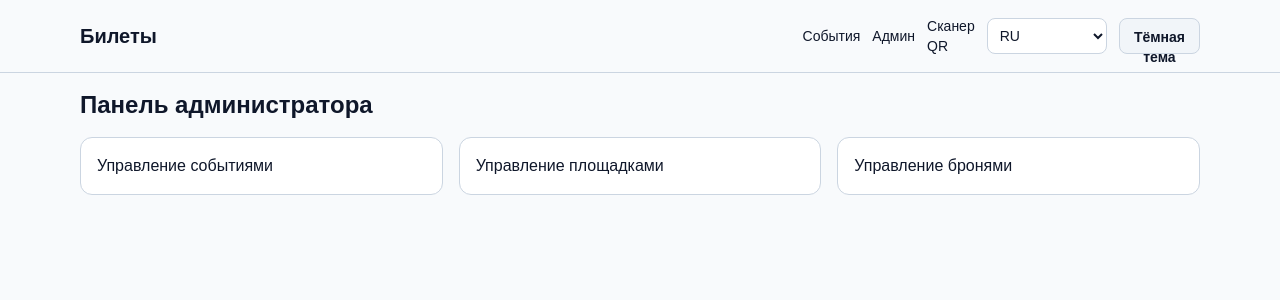
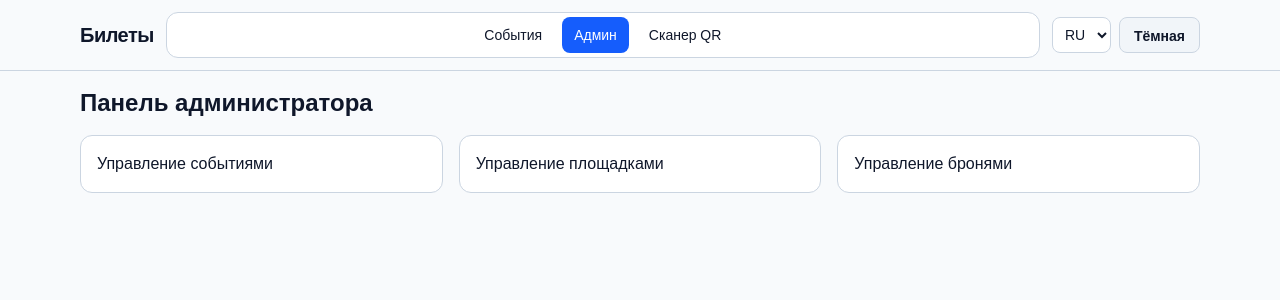
Before and after one commit to arslan-gait/ticket-booking, a Next.js app in the folder frontend/: page /admin in a window 1280 px wide. Shown: the top 300 px of the page. Built offline with nearby package versions, Linux system fonts and the light colour scheme; no server answers.

Commit message:
Redesigned topbar

```diff
--- a/frontend/src/app/layout.tsx
+++ b/frontend/src/app/layout.tsx
@@ -20,7 +20,7 @@ export default async function RootLayout({
     <html lang={initialLang} data-theme={initialTheme}>
       <body>
         <AppSettingsProvider initialLang={initialLang} initialTheme={initialTheme}>
-          <header className="border-b border-[var(--border)]">
+          <header className="sticky top-0 z-20 border-b border-[var(--border)] bg-[var(--background)]/95 backdrop-blur">
             <TopbarMenu />
           </header>
           <main className="mx-auto max-w-6xl p-4">{children}</main>
--- a/frontend/src/components/topbar-menu.tsx
+++ b/frontend/src/components/topbar-menu.tsx
@@ -1,13 +1,24 @@
 "use client";
 
 import Link from "next/link";
-import { useRouter } from "next/navigation";
+import { usePathname, useRouter } from "next/navigation";
 import { useAppSettings } from "@/components/app-settings-provider";
 import type { Language } from "@/lib/i18n";
 
 export default function TopbarMenu() {
   const router = useRouter();
+  const pathname = usePathname();
   const { lang, theme, setLang, toggleTheme, tr } = useAppSettings();
+  const navItems = [
+    { href: "/", label: tr("navEvents") },
+    { href: "/admin", label: tr("navAdmin") },
+    { href: "/admin/scan", label: tr("navScan") },
+  ];
+
+  function isActivePath(href: string): boolean {
+    if (href === "/") return pathname === "/";
+    return pathname === href || pathname.startsWith(`${href}/`);
+  }
 
   function handleLangChange(nextLang: Language) {
     setLang(nextLang);
@@ -20,16 +31,36 @@ export default function TopbarMenu() {
   }
 
   return (
-    <nav className="mx-auto flex max-w-6xl items-center justify-between p-4">
-      <Link href="/" className="font-bold text-xl">
+    <nav className="mx-auto flex max-w-6xl flex-wrap items-center gap-3 px-4 py-3">
+      <Link href="/" className="mr-auto text-xl font-bold tracking-tight">
         {tr("brand")}
       </Link>
-      <div className="flex items-center gap-3 text-sm">
-        <Link href="/">{tr("navEvents")}</Link>
-        <Link href="/admin">{tr("navAdmin")}</Link>
-        <Link href="/admin/scan">{tr("navScan")}</Link>
+      <div className="order-3 flex w-full items-center gap-2 overflow-x-auto rounded-xl border border-[var(--border)] bg-[var(--card)] p-1 sm:order-2 sm:w-auto sm:flex-1 sm:justify-center">
+        {navItems.map((item) => {
+          const isActive = isActivePath(item.href);
+          return (
+            <Link
+              key={item.href}
+              href={item.href}
+              aria-current={isActive ? "page" : undefined}
+              className={`rounded-lg px-3 py-2 text-sm font-medium whitespace-nowrap transition-colors ${
+                isActive
+                  ? "bg-blue-600 text-white"
+                  : "text-[var(--foreground)] hover:bg-[var(--button-secondary-bg)]"
+              }`}
+            >
+              {item.label}
+            </Link>
+          );
+        })}
+      </div>
+      <div className="order-2 ml-auto flex items-center gap-2 sm:order-3">
+        <label htmlFor="topbar-language" className="sr-only">
+          {tr("language")}
+        </label>
         <select
-          className="input-field h-9"
+          id="topbar-language"
+          className="input-field h-9 w-20 px-2 text-sm"
           value={lang}
           onChange={(e) => handleLangChange(e.target.value as Language)}
           aria-label={tr("language")}
@@ -38,8 +69,13 @@ export default function TopbarMenu() {
           <option value="ru">RU</option>
           <option value="en">EN</option>
         </select>
-        <button className="button button-secondary h-9 px-3" onClick={handleThemeToggle}>
-          {theme === "light" ? tr("switchToDark") : tr("switchToLight")}
+        <button
+          className="button button-secondary h-9 px-3 text-sm whitespace-nowrap"
+          onClick={handleThemeToggle}
+          aria-label={theme === "light" ? tr("switchToDark") : tr("switchToLight")}
+          title={theme === "light" ? tr("switchToDark") : tr("switchToLight")}
+        >
+          {theme === "light" ? tr("darkMode") : tr("lightMode")}
         </button>
       </div>
     </nav>
```
